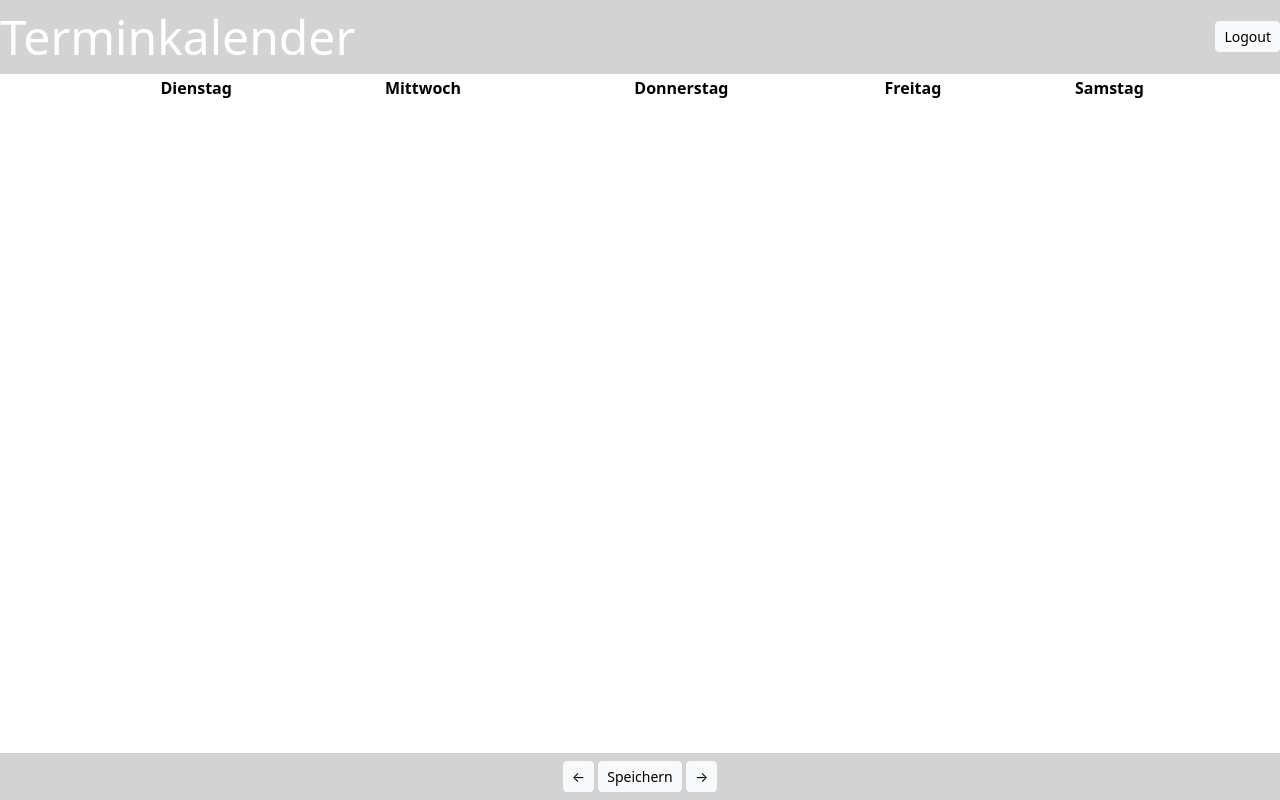
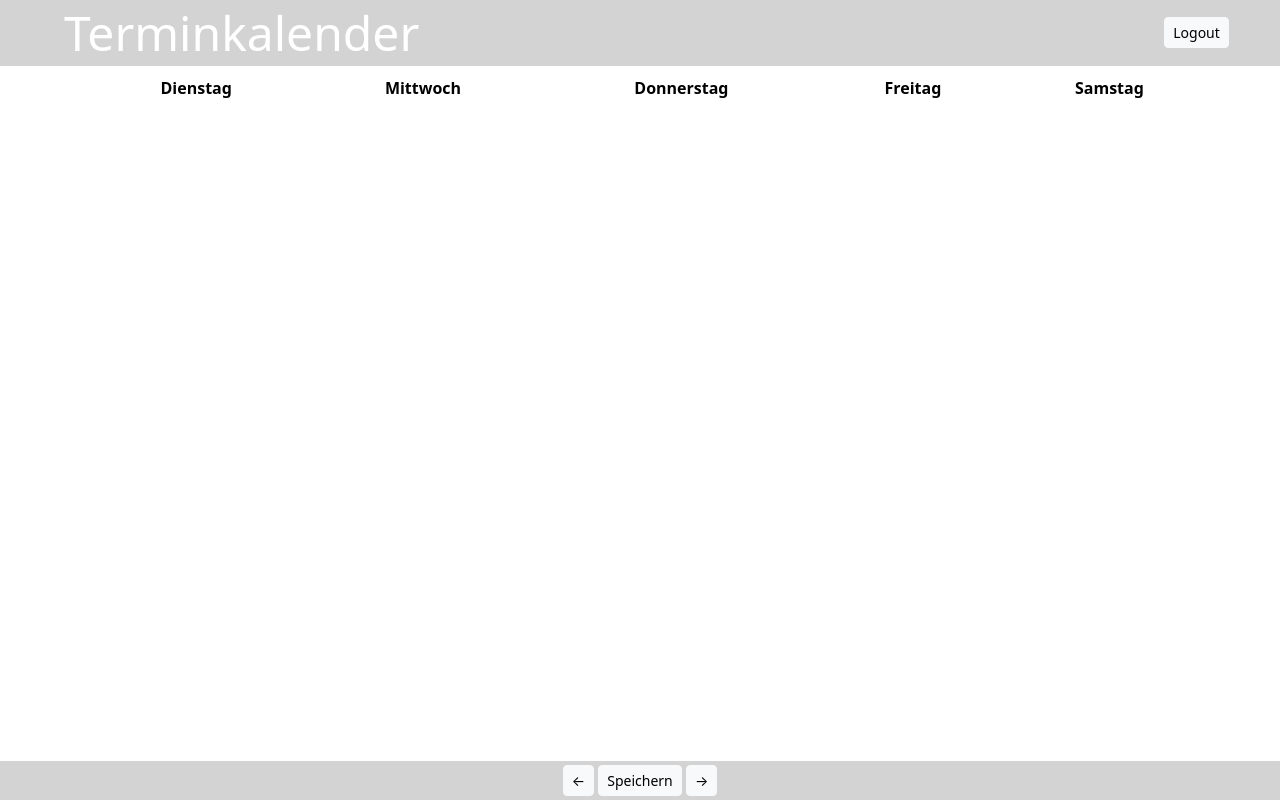
Before and after one commit to tungbbq/frisoer, a PHP site: template views/customerPage.php in a window 1280 px wide. Run offline with PHP 8.4, Linux system fonts and the light colour scheme; the template is opened without the code that fills it: most values are stand-ins (such as "Sample title", 1, 10 or a date in 2020); lists and menus that the app fills with data are empty.

Commit message:
style: add margin to H1, Logout

```diff
--- a/assets/js/admin.js
+++ b/assets/js/admin.js
@@ -7,7 +7,7 @@ let workStart;
 let workEnd;
 let password;
 let arrayOfUsers;
-//test
+
 function getDataForAdminPages() {
     const xhttp = new XMLHttpRequest();
     xhttp.onreadystatechange = function () {
--- a/assets/js/main.js
+++ b/assets/js/main.js
@@ -367,7 +367,7 @@ function getEmptyTable(barbers, customers, userRole) {
     let weekday = '';
 
     tbl += '<tr class="no-gutters">';
-    tbl += '<td></td>';
+    tbl += '<td ></td>';
     tbl += `<td class="weekday text-center">${tuesday.getDate()}. ${months[tuesday.getMonth()]} ${tuesday.getFullYear()}</td>`;
     tbl += `<td class="weekday text-center">${wednesday.getDate()}. ${months[wednesday.getMonth()]} ${wednesday.getFullYear()}</td>`;
     tbl += `<td class="weekday text-center">${thursday.getDate()}. ${months[thursday.getMonth()]} ${thursday.getFullYear()}</td>`;
@@ -377,7 +377,7 @@ function getEmptyTable(barbers, customers, userRole) {
 
     for (let i = 0; i < calcTimes(maxHours, maxMinutes, minHours, minMinutes); i++) {
         if (i % 5 === 0) {
-            tbl += '<tr class="no-gutters align-baseline">';
+            tbl += '<tr class="no-gutters align-baseline text-center">';
             tbl += `<th scope="row">${formatTime(firstDay)}</th>`
         }
 
--- a/views/customerPage.php
+++ b/views/customerPage.php
@@ -18,62 +18,73 @@
     <title>Termin Buchung</title>
 
     <style>
-    #outterContainer{
+        #outterContainer {
             display: flex;
-        position:relative;
-        width:100vw;
-        margin:auto
+            position: relative;
+            width: 100vw;
+            margin: auto
         }
 
-    #wholeView{
+        #wholeView {
 
-        position:relative;
-        width:90vw;
-        margin:auto;
+            position: relative;
+            width: 90vw;
+            margin: auto;
         }
-    #h1Logout{
+
+        #h1Logout {
             display: flex;
-        background-color:lightgray;
+            background-color: lightgray;
             align-items: center;
         }
 
-    #buttons{
-        background-color:lightgray;
+        #buttons {
+            background-color: lightgray;
             5px 5px 15px 5px #d3d3d3;
         }
- h1{
-     color:white
+
+        h1 {
+            color: white
         }
+        #h1 {
+            margin-left: 5vw;
+        }
+
+        #logoutButton
+        {
+            margin-right: 4vw;
+        }
+
     </style>
 </head>
 
 <body onload="loadDoc(getCurrentMonday())">
 
 
-
 <div id="outterContainer">
-    <div id="wholeView" class="mt-5" >
-        <div id="h1Logout" class="d-flex justify-content-between mb-2 fixed-top">
+    <div id="wholeView" class="mt-5 ">
+        <div id="h1Logout" class="d-flex justify-content-between mb-1 fixed-top">
             <div id="h1">
-                <h1 class="display-5 mt-2 mb-2">Terminkalender</h1>
+                <h1 class="display-5 mt-1 mb-1">Terminkalender</h1>
             </div>
 
             <div id="logoutButton">
-                <button class="logout btn btn-light btn-sm mt-2 mb-2">Logout</button>
+                <button class="logout btn btn-light btn-sm mt-1 mb-1">Logout</button>
             </div>
         </div>
+
         <div id="tableContainer" class="mt-4 mb-5">
-                <table class="table table-hover table-borderless table-sm text-center">
+            <table class="table table-hover table-borderless table-sm">
                 <thead>
                 <tr>
                     <th scope="col"
-                            <div id="barberSelector"></div>
+                    <div id="barberSelector" ></div>
                     </th>
-                            <th scope="col">Dienstag</th>
-                            <th scope="col">Mittwoch</th>
-                            <th scope="col">Donnerstag</th>
-                            <th scope="col">Freitag</th>
-                            <th scope="col">Samstag</th>
+                    <th class="align-middle text-center" scope="col">Dienstag</th>
+                    <th class="align-middle text-center" scope="col">Mittwoch</th>
+                    <th class="align-middle text-center" scope="col">Donnerstag</th>
+                    <th class="align-middle text-center" scope="col">Freitag</th>
+                    <th class="align-middle text-center" scope="col">Samstag</th>
                 </tr>
                 </thead>
                 <tbody id="tableData">
@@ -88,11 +99,13 @@
         </div>
 
         <div id="buttons" class="text-center fixed-bottom">
-                <button type="button" class="btn btn-light btn-sm mt-2 mb-2" onclick="getLastMonday(firstDayOfWeek)"> ← </button>
+            <button type="button" class="btn btn-light btn-sm mt-1 mb-1" onclick="getLastMonday(firstDayOfWeek)"> ←
+            </button>
 
-                <button type="button" class="btn btn-light btn-sm mt-2 mb-2" onclick="addAppointment()">Speichern</button>
+            <button type="button" class="btn btn-light btn-sm mt-1 mb-1" onclick="addAppointment()">Speichern</button>
 
-                <button type="button" class="btn btn-light btn-sm mt-2 mb-2" onclick="getNextMonday(firstDayOfWeek)"> → </button>
+            <button type="button" class="btn btn-light btn-sm mt-1 mb-1" onclick="getNextMonday(firstDayOfWeek)"> →
+            </button>
         </div>
 
     </div>
```
Lines whose indentation alone changed are shown as unchanged.
